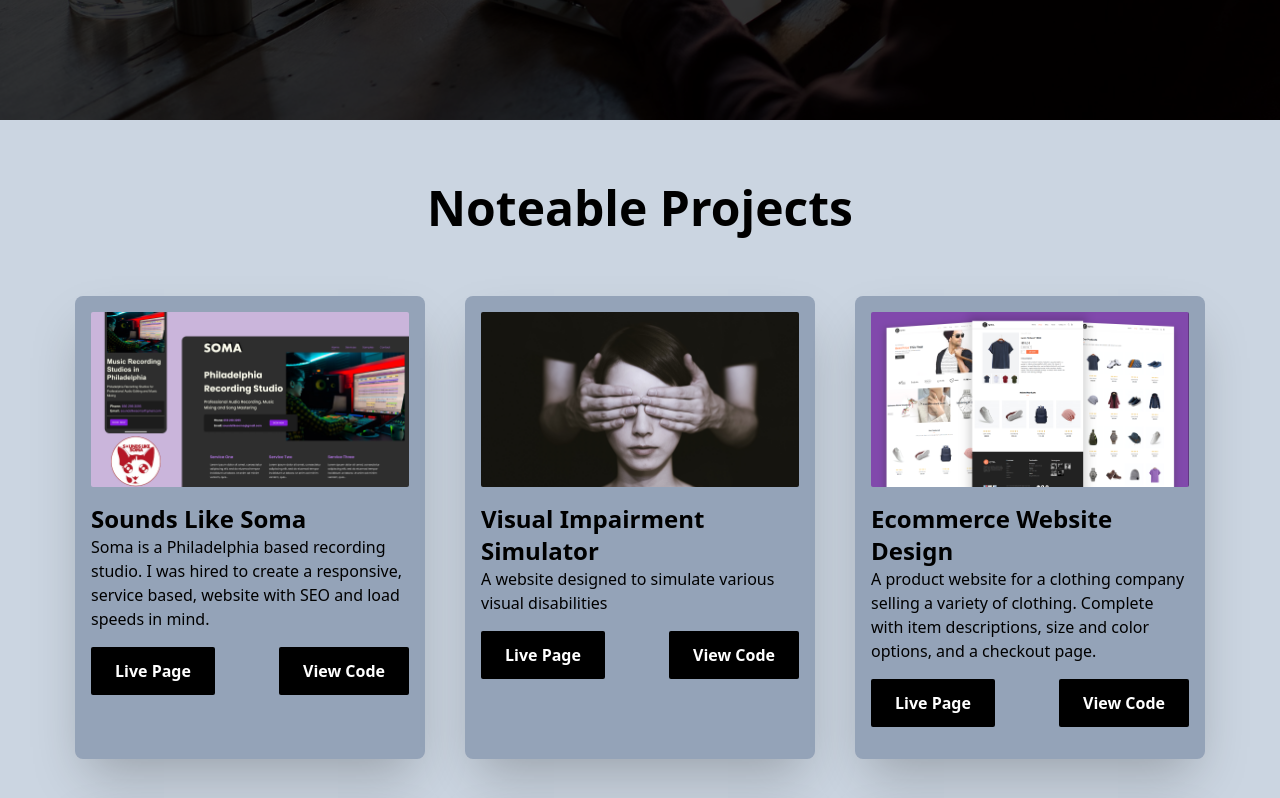
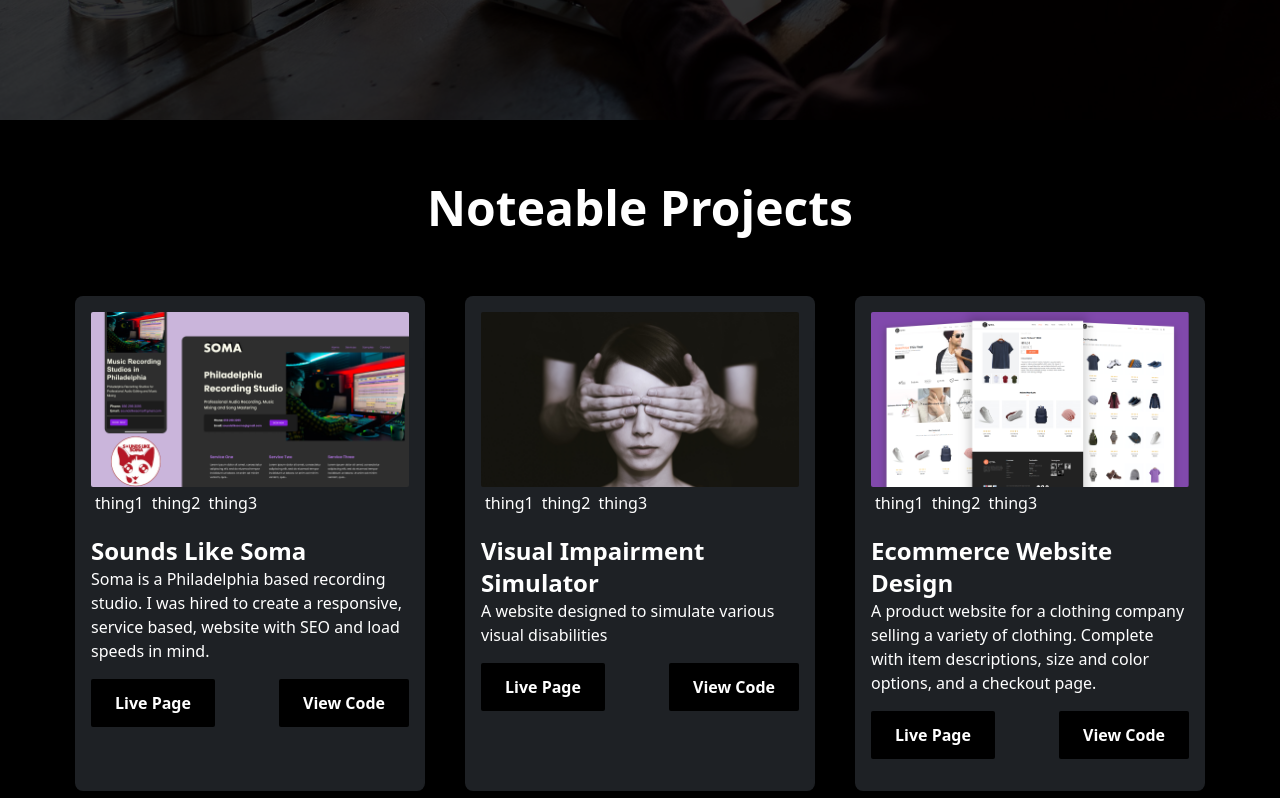
Before and after one commit to zackhanni/zachary.works, a Next.js app: page / in a window 1280 px wide. Shown: the part 680-1478 px from the top of the page. Built offline with nearby package versions, Linux system fonts and the light colour scheme.

Commit message:
add tools section to card

```diff
--- a/app/components/Projects.tsx
+++ b/app/components/Projects.tsx
@@ -3,14 +3,19 @@ import Image from "next/image";
 
 function Projects() {
   return (
-    <section id="projects" className=" bg-slate-300 flex flex-col justify-center items-center">
-      <h2 className="text-5xl text-center font-bold py-16">Noteable Projects</h2>
+    <section
+      id="projects"
+      className=" bg-black flex flex-col justify-center items-center"
+    >
+      <h2 className="text-5xl text-center font-bold py-16 text-white">
+        Noteable Projects
+      </h2>
       <ul className="max-w-[90%] md:max-w-[1200] m-auto grid gap-10 pb-20 grid-cols-1 md:grid-cols-2 xl:grid-cols-3">
         {ProjectsData.map((project) => {
           return (
             <li
               id="project-card"
-              className="md:max-w-[350px] min-w-[300px] bg-slate-400 p-4 rounded-lg shadow-2xl"
+              className="md:max-w-[350px] min-w-[300px] bg-slate-400/20 p-4 rounded-lg shadow-2xl"
               key={project.title}
             >
               <Image
@@ -20,16 +25,25 @@ function Projects() {
                 alt={project.title}
                 className="object-cover w-full h-[175px] rounded-sm"
               />
-              <div className="py-4">
+              <div className="flex">
+                {project.tools?.map((tool) => {
+                  return (
+                    <p className="p-1 text-white" key={tool}>
+                      {tool}
+                    </p>
+                  );
+                })}
+              </div>
+              <div className="py-4 text-white">
                 <div>
                   <p className="text-2xl font-bold">{project.title}</p>
                   <p className="pb-4">{project.description}</p>
                 </div>
                 <div id="project-buttons" className="flex justify-between">
-                  <button className="px-6 py-3 bg-black hover:bg-zinc-800 text-white rounded-sm font-semibold">
+                  <button className="px-6 py-3 bg-black hover:bg-zinc-800 rounded-sm font-semibold">
                     Live Page
                   </button>
-                  <button className="px-6 py-3 bg-black hover:bg-zinc-800 text-white rounded-sm font-semibold">
+                  <button className="px-6 py-3 bg-black hover:bg-zinc-800 rounded-sm font-semibold">
                     View Code
                   </button>
                 </div>
```
